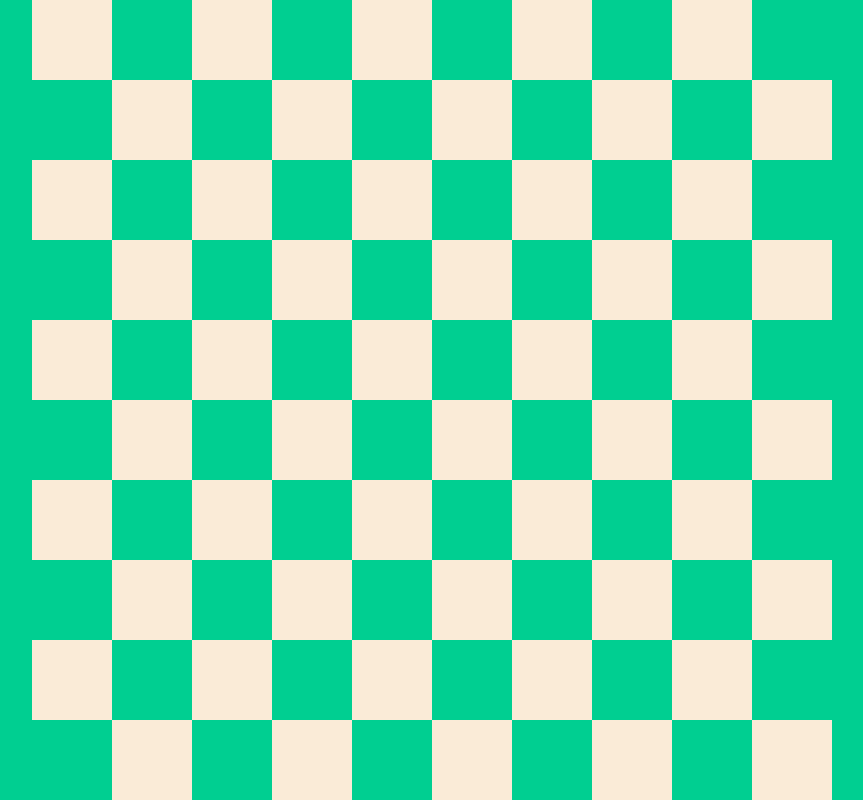
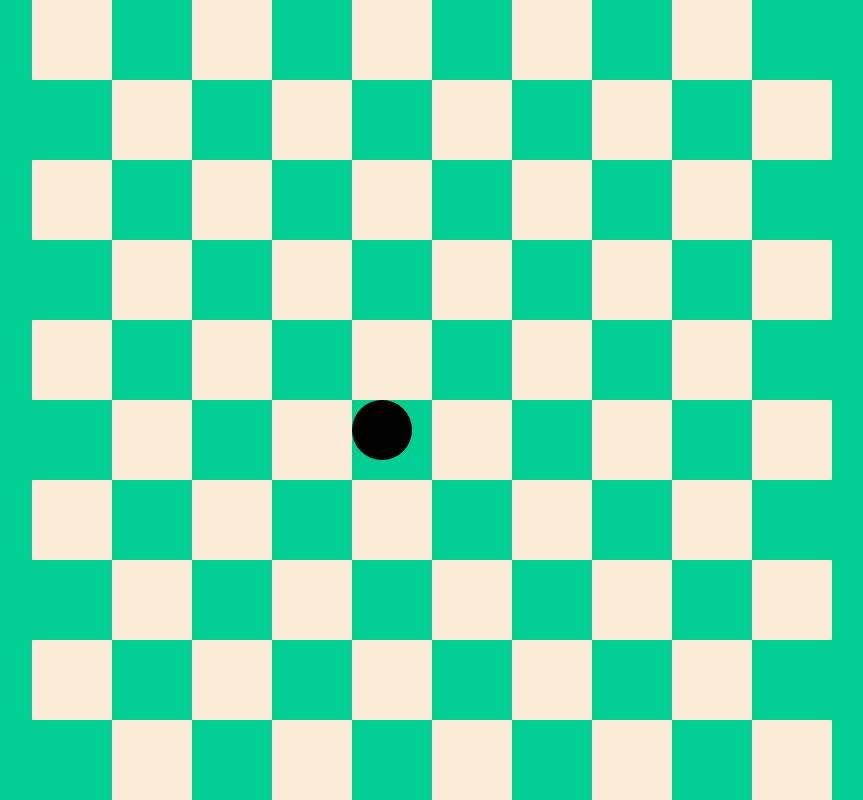
Before and after one commit to Barud21/checkers-simplified, a React (Create React App) app: page / in a window 1280 px wide. Shown: the whole page, without its empty margins (208-1071 px from the left). Built offline with nearby package versions, Linux system fonts and the light colour scheme.

Commit message:
Added default piece position, passing piece position to Tile

```diff
--- a/src/components/Checkerboard/Checkerboard.tsx
+++ b/src/components/Checkerboard/Checkerboard.tsx
@@ -1,19 +1,16 @@
 import "./Checkerboard.css";
 import Tile from "../Tile/Tile";
 
-const horizontalAxis: Array<string> = [
-  "a",
-  "b",
-  "c",
-  "d",
-  "e",
-  "f",
-  "g",
-  "h",
-  "i",
-  "j",
-];
+// prettier-ignore
+const horizontalAxis: Array<string> = ["a", "b", "c", "d", "e", "f", "g", "h", "i", "j",];
 const verticalAxis: Array<number> = [1, 2, 3, 4, 5, 6, 7, 8, 9, 10];
+
+interface Piece {
+  x: number;
+  y: number;
+}
+
+const piece: Piece[] = [{ x: 4, y: 4 }];
 
 function Board() {
   let board = [];
@@ -21,8 +18,15 @@ function Board() {
   for (let j = verticalAxis.length - 1; j >= 0; j--) {
     for (let i = 0; i < horizontalAxis.length; i++) {
       const number = j + i + 2;
+      let isTherePiece: boolean = false;
 
-      board.push(<Tile number={number} />);
+      piece.forEach((p) => {
+        if (p.x === i && p.y === j) {
+          isTherePiece = true;
+        }
+      });
+
+      board.push(<Tile number={number} isTherePiece={isTherePiece} />);
     }
   }
   return <div id="checkerboard">{board}</div>;
```
